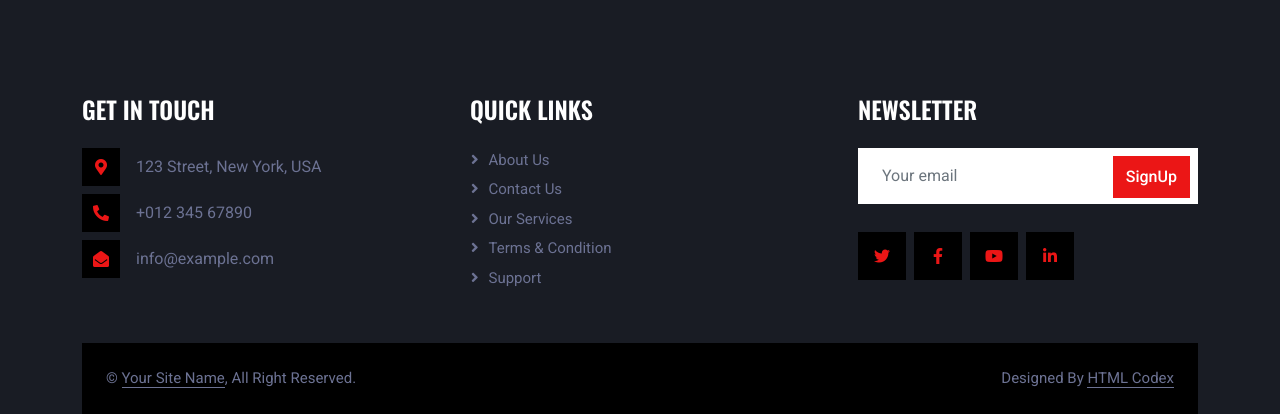
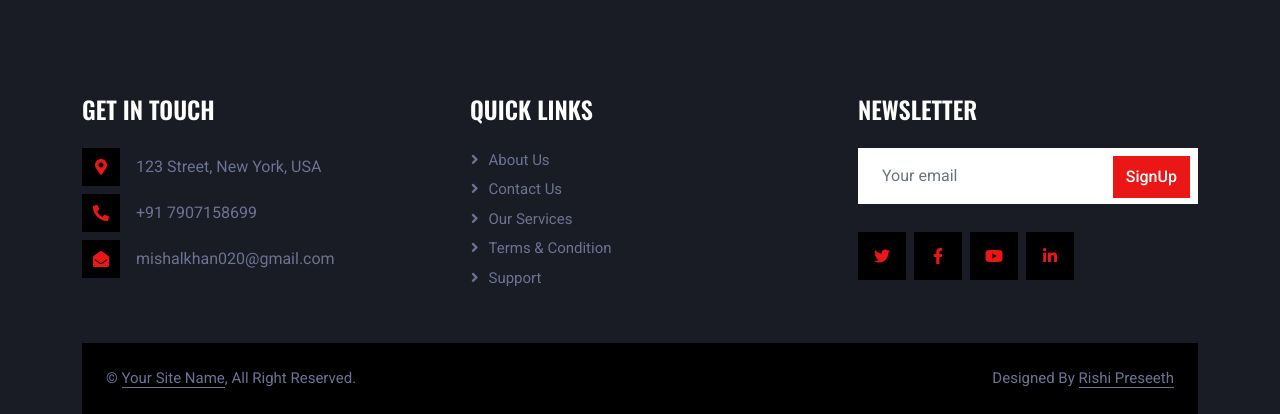
Before and after one commit to CodedRichy/Disaster-Relief-Supply-Chain-Manager, a Django app: page /logistics in a window 1280 px wide. Shown: the part 1057-1471 px from the top of the page. Run offline with Django 5.2, Linux system fonts and the light colour scheme; some libraries are stand-ins or nearby versions.

Commit message:
logistics edit 1

```diff
--- a/disaster_relief/template/logistics.html
+++ b/disaster_relief/template/logistics.html
@@ -9,7 +9,7 @@
     <meta content="" name="description">
 
     <!-- Favicon -->
-    <link href="img/favicon.ico" rel="icon">
+    <link href='{% static "img/favicon.ico"%}' rel="icon">
 
     <!-- Google Web Fonts -->
     <link rel="preconnect" href="https://fonts.googleapis.com">
@@ -21,14 +21,14 @@
     <link href="https://cdn.jsdelivr.net/npm/bootstrap-icons@1.4.1/font/bootstrap-icons.css" rel="stylesheet">
 
     <!-- Libraries Stylesheet -->
-    <link href="lib/animate/animate.min.css" rel="stylesheet">
-    <link href="lib/owlcarousel/assets/owl.carousel.min.css" rel="stylesheet">
+    <link href='{% static "lib/animate/animate.min.css"%}' rel="stylesheet">
+    <link href='{% static "lib/owlcarousel/assets/owl.carousel.min.css"%}' rel="stylesheet">
 
     <!-- Customized Bootstrap Stylesheet -->
-    <link href="css/bootstrap.min.css" rel="stylesheet">
+    <link href='{% static "css/bootstrap.min.css"%}' rel="stylesheet">
 
     <!-- Template Stylesheet -->
-    <link href="css/style.css" rel="stylesheet">
+    <link href='{% static "css/style.css"%}' rel="stylesheet">
 </head>
 
 <body>
@@ -133,13 +133,13 @@
                         <div class="btn-square bg-dark flex-shrink-0 me-3">
                             <span class="fa fa-phone-alt text-primary"></span>
                         </div>
-                        <span>+012 345 67890</span>
+                        <span>+91 7907158699</span>
                     </div>
                     <div class="d-flex align-items-center">
                         <div class="btn-square bg-dark flex-shrink-0 me-3">
                             <span class="fa fa-envelope-open text-primary"></span>
                         </div>
-                        <span>info@example.com</span>
+                        <span>mishalkhan020@gmail.com</span>
                     </div>
                 </div>
                 <div class="col-lg-4 col-md-6">
@@ -173,7 +173,7 @@
                     </div>
                     <div class="col-md-6 text-center text-md-end">
                         <!--/*** This template is free as long as you keep the footer author’s credit link/attribution link/backlink. If you'd like to use the template without the footer author’s credit link/attribution link/backlink, you can purchase the Credit Removal License from "https://htmlcodex.com/credit-removal". Thank you for your support. ***/-->
-                        Designed By <a class="border-bottom" href="https://htmlcodex.com">HTML Codex</a>
+                        Designed By <a class="border-bottom" href="https://github.com/CodedRichy">Rishi Preseeth</a>
                     </div>
                 </div>
             </div>
@@ -189,13 +189,13 @@
     <!-- JavaScript Libraries -->
     <script src="https://code.jquery.com/jquery-3.4.1.min.js"></script>
     <script src="https://cdn.jsdelivr.net/npm/bootstrap@5.0.0/dist/js/bootstrap.bundle.min.js"></script>
-    <script src="lib/wow/wow.min.js"></script>
-    <script src="lib/easing/easing.min.js"></script>
-    <script src="lib/waypoints/waypoints.min.js"></script>
-    <script src="lib/owlcarousel/owl.carousel.min.js"></script>
+    <script src='{% static "lib/wow/wow.min.js"%}'></script>
+    <script src='{% static "lib/easing/easing.min.js"%}'></script>
+    <script src='{% static "lib/waypoints/waypoints.min.js"%}'></script>
+    <script src='{% static "lib/owlcarousel/owl.carousel.min.js"%}'></script>
 
     <!-- Template Javascript -->
-    <script src="js/main.js"></script>
+    <script src='{% static "js/main.js"%}'></script>
 </body>
 
 </html>
```
